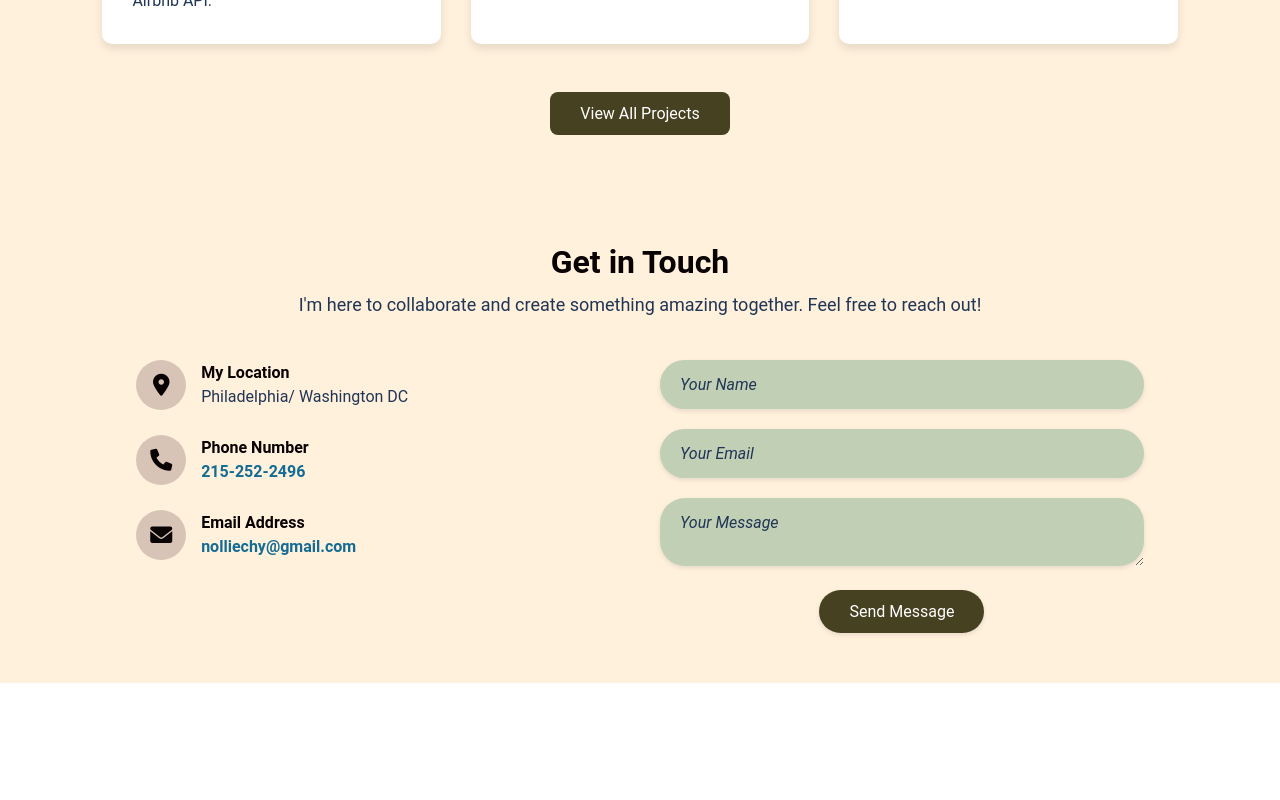
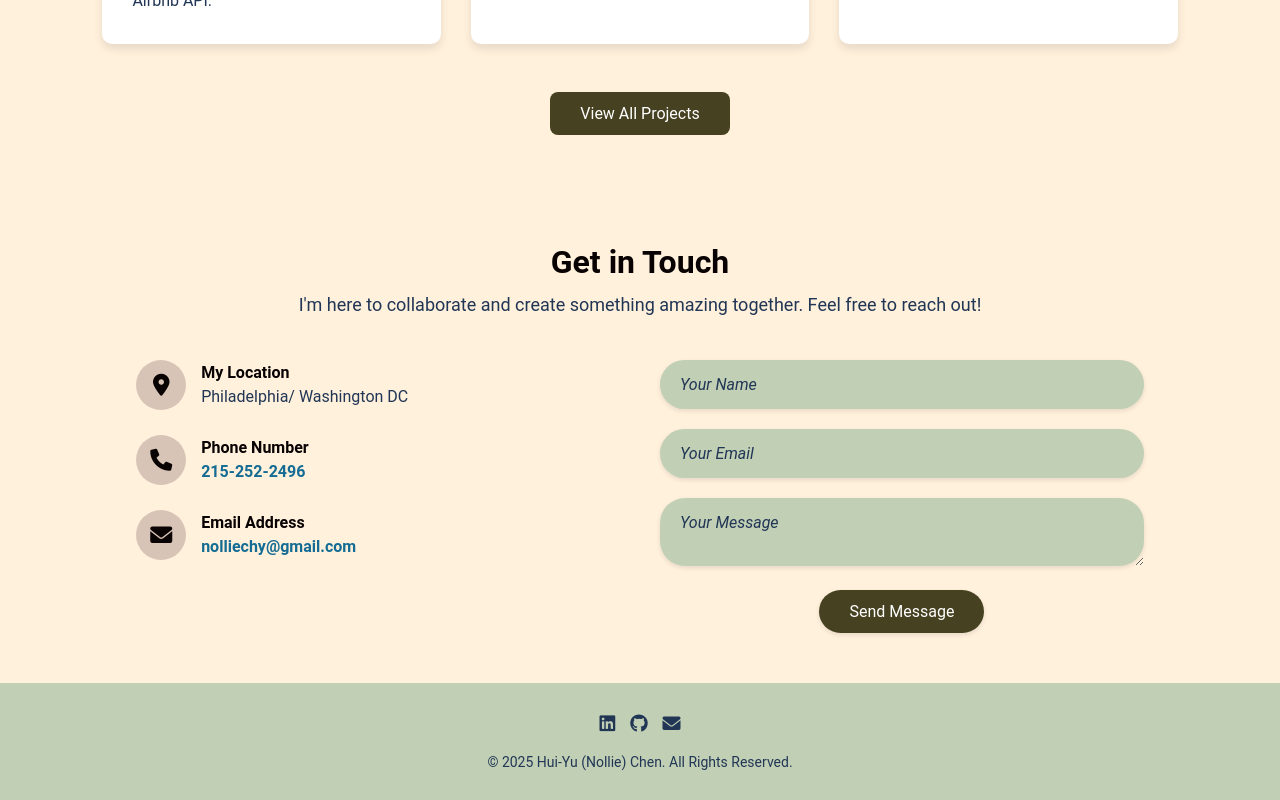
Before and after one commit to nolliechyTW/React-Personal-Website, a React (Create React App) app in the folder personal-website/: page / in a window 1280 px wide. Shown: the part 3752-4552 px from the top of the page. Before the commit the page ends 4435 px from the top, so only its background shows below. Built offline with nearby package versions, Linux system fonts and the light colour scheme.

Commit message:
Update footer

```diff
--- a/personal-website/src/App.js
+++ b/personal-website/src/App.js
@@ -7,6 +7,7 @@ import CTA from './Components/CTA';
 import Experience from './Components/Experience';
 import Projects from './Components/Projects';
 import Contact from './Components/Contact';
+import Footer from './Components/Footer';
 
 function App() {
   return (
@@ -19,6 +20,7 @@ function App() {
       <Experience />
       <Projects />
       <Contact />
+      <Footer />
     </div>
   );
 }
--- /dev/null
+++ b/personal-website/src/Components/Footer.js
@@ -0,0 +1,39 @@
+import "../Styles/Footer.css";
+
+const Footer = () => {
+  return (
+    <footer className="footer">
+      <div className="footer-container">
+        <div className="footer-socials">
+          <a
+            href="https://www.linkedin.com/in/hui-yu-chen-tw/"
+            target="_blank"
+            rel="noopener noreferrer"
+            className="footer-social-link"
+          >
+            <i className="fab fa-linkedin"></i>
+          </a>
+          <a
+            href="https://github.com/nolliechyTW"
+            target="_blank"
+            rel="noopener noreferrer"
+            className="footer-social-link"
+          >
+            <i className="fab fa-github"></i>
+          </a>
+          <a
+            href="mailto:nolliechy@gmail.com"
+            className="footer-social-link"
+          >
+            <i className="fas fa-envelope"></i>
+          </a>
+        </div>
+        <p className="footer-text">
+          &copy; 2025 Hui-Yu (Nollie) Chen. All Rights Reserved.
+        </p>
+      </div>
+    </footer>
+  );
+};
+
+export default Footer;
--- /dev/null
+++ b/personal-website/src/Styles/Footer.css
@@ -0,0 +1,35 @@
+.footer {
+    width: 100%;
+    background-color: var(--bg-clr-1);
+    padding: 30px 8%;
+    text-align: center;
+    color: var(--text-clr);
+  }
+
+  .footer-container {
+    display: flex;
+    flex-direction: column;
+    align-items: center;
+    gap: 20px;
+  }
+
+  .footer-socials {
+    display: flex;
+    gap: 15px;
+  }
+
+  .footer-social-link {
+    font-size: 18px;
+    color: var(--text-clr);
+    transition: color 0.3s ease, transform 0.2s ease;
+  }
+
+  .footer-social-link:hover {
+    color: var(--primary-light-clr);
+    transform: scale(1.2);
+  }
+
+  .footer-text {
+    font-size: 14px;
+    color: var(--text-clr);
+  }
```
